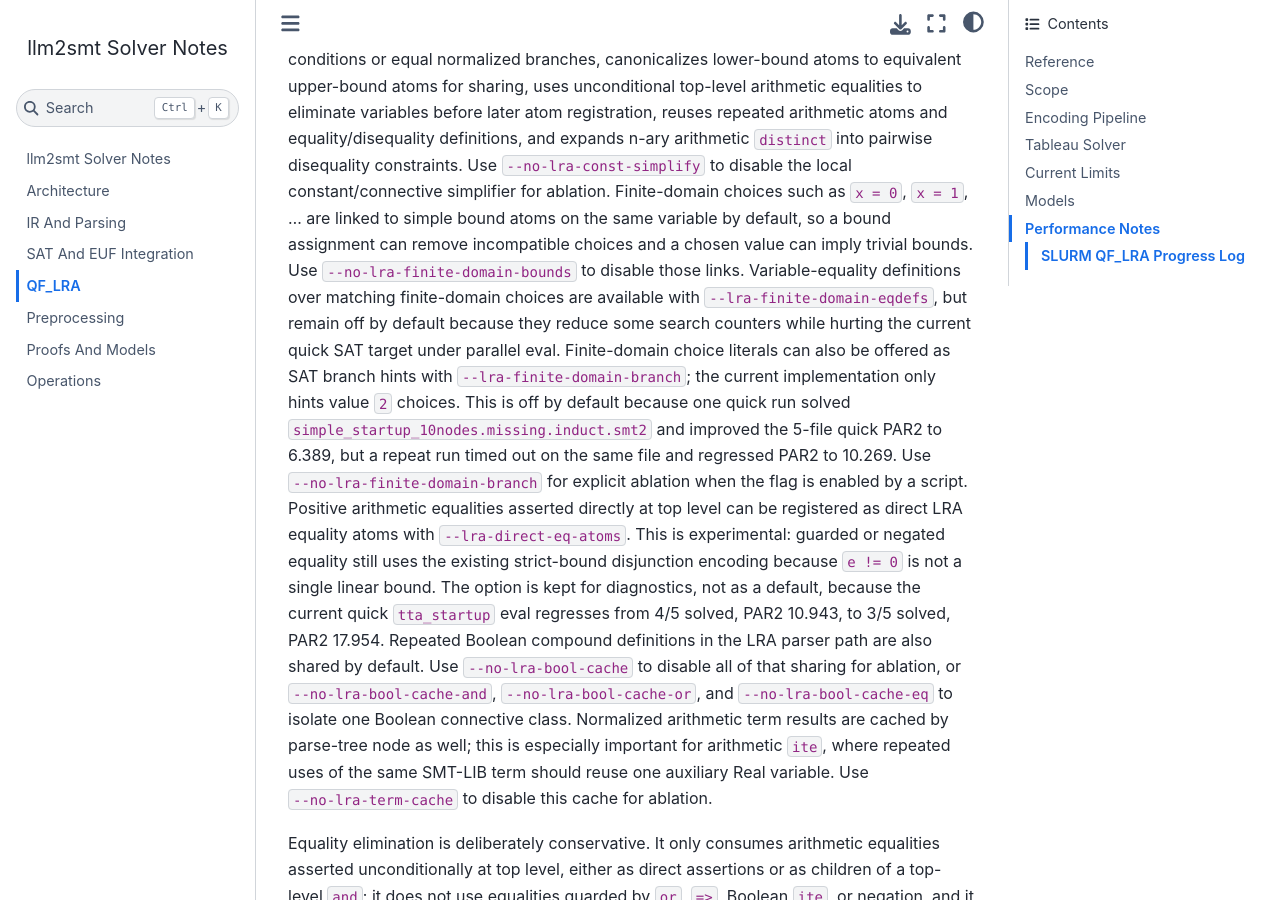
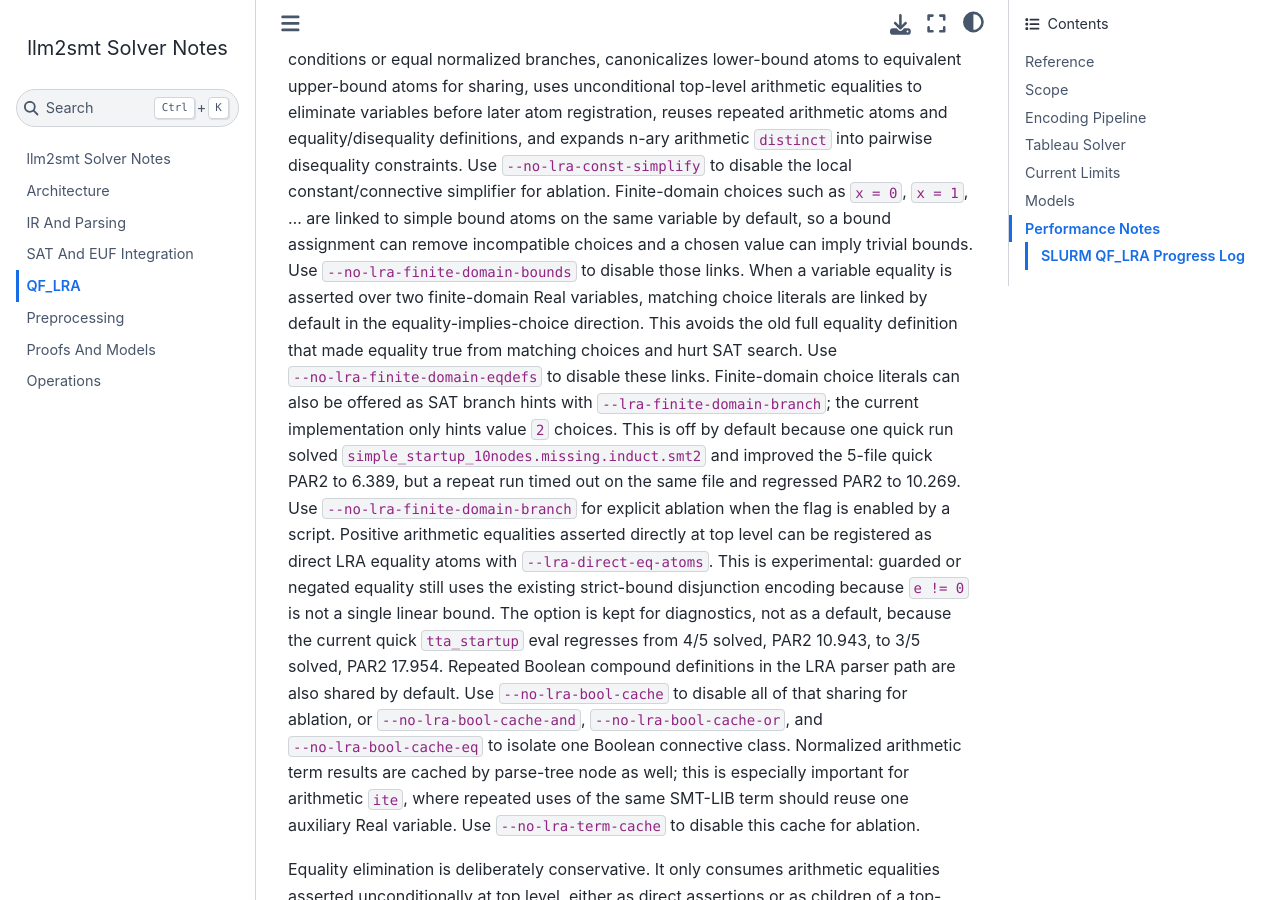
Before and after one commit to MikolasJanota/llm2smt, a Jupyter Book: the page built from docs/qf-lra.md, in a window 1280 px wide and 900 px high, scrolled down 1453 px. Built offline with Jupyter Book 1.0.4 settings and Sphinx 7.4.7 and the Sphinx Book theme 1.1.4, drawn with Linux system fonts in a browser that asks for light colours.

Commit message:
Propagate LRA finite-domain equalities

```diff
--- a/docs/qf-lra.md
+++ b/docs/qf-lra.md
@@ -62,10 +62,11 @@ simplifier for ablation.
 Finite-domain choices such as `x = 0`, `x = 1`, ... are linked to simple bound
 atoms on the same variable by default, so a bound assignment can remove
 incompatible choices and a chosen value can imply trivial bounds. Use
-`--no-lra-finite-domain-bounds` to disable those links. Variable-equality
-definitions over matching finite-domain choices are available with
-`--lra-finite-domain-eqdefs`, but remain off by default because they reduce some
-search counters while hurting the current quick SAT target under parallel eval.
+`--no-lra-finite-domain-bounds` to disable those links. When a variable equality
+is asserted over two finite-domain Real variables, matching choice literals are
+linked by default in the equality-implies-choice direction. This avoids the
+old full equality definition that made equality true from matching choices and
+hurt SAT search. Use `--no-lra-finite-domain-eqdefs` to disable these links.
 Finite-domain choice literals can also be offered as SAT branch hints with
 `--lra-finite-domain-branch`; the current implementation only hints value `2`
 choices. This is off by default because one quick run solved
```
Also changed, not shown: docs/architecture.md (+1 -0 lines), 4 other files.
